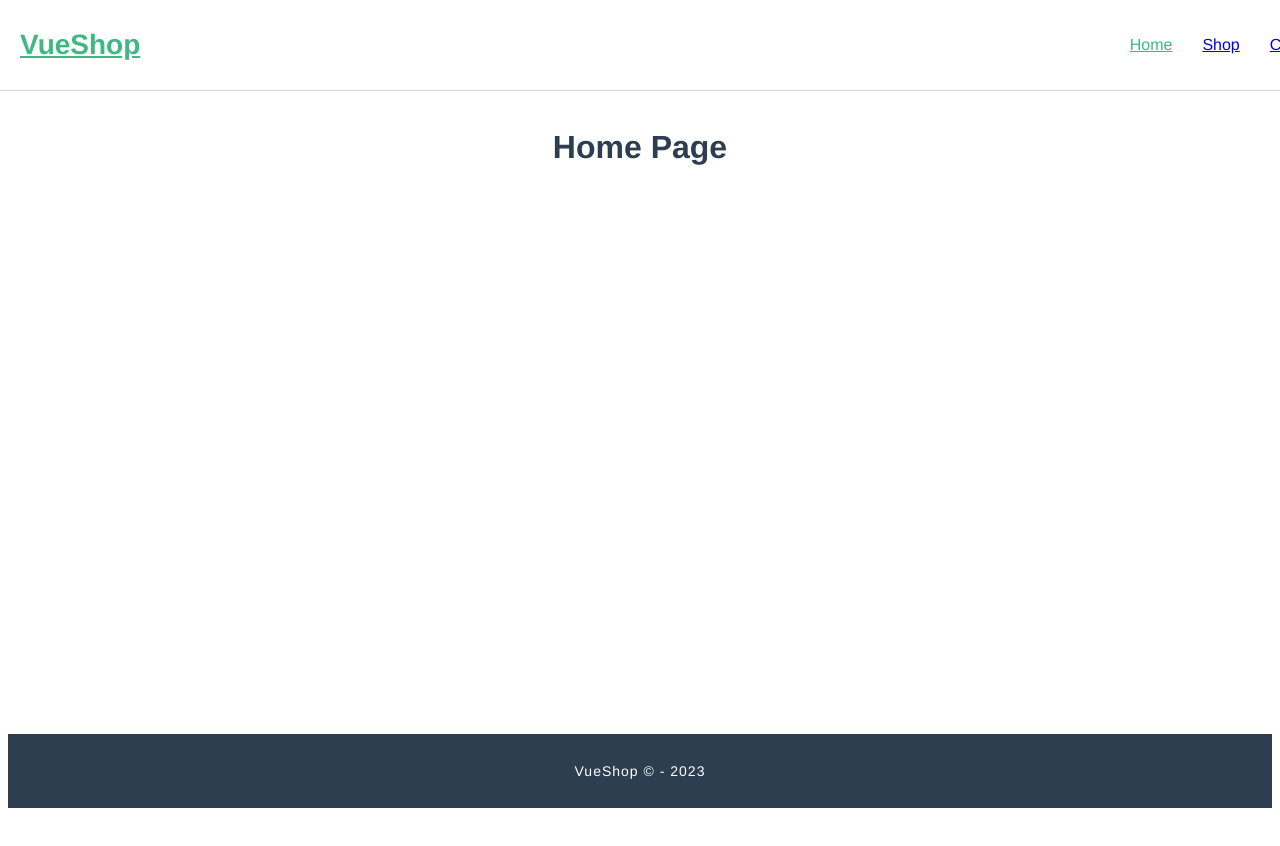
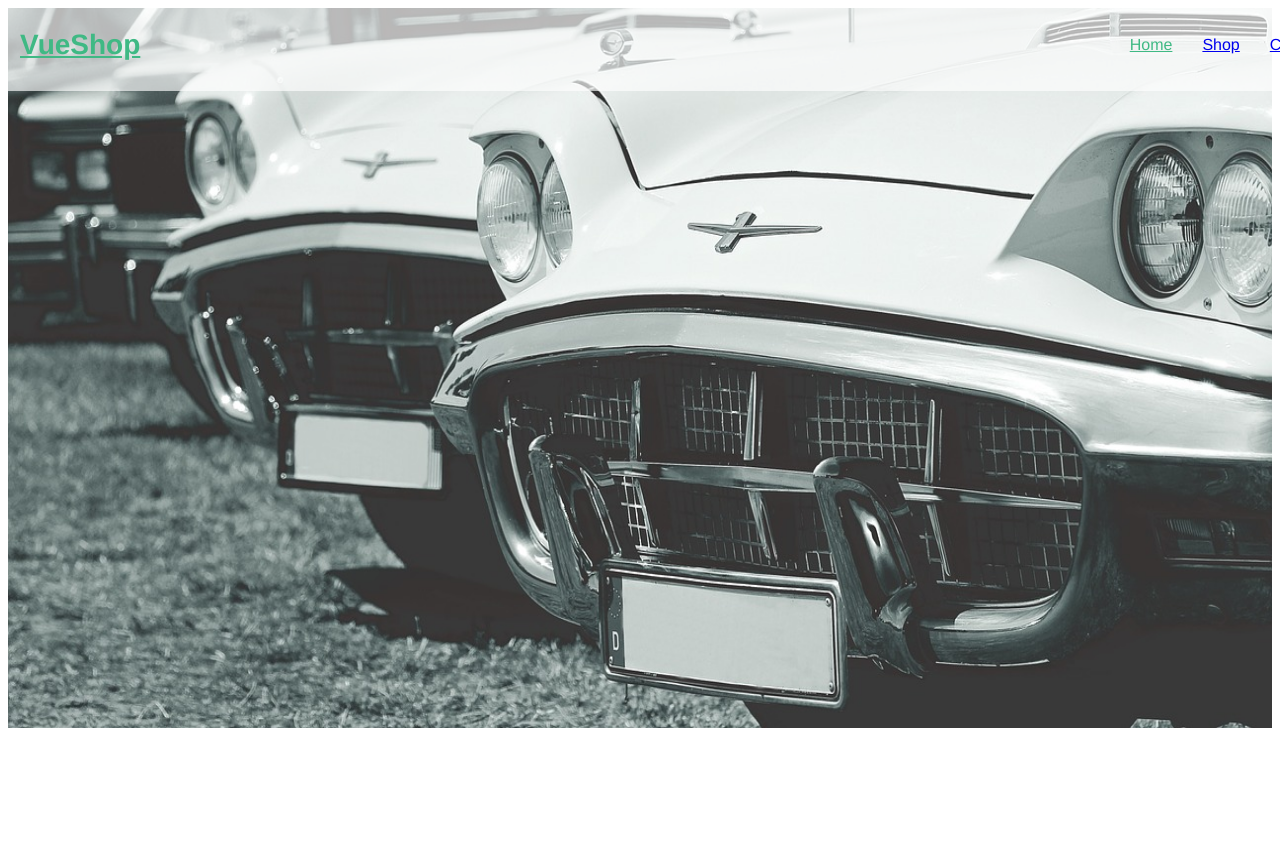
Before and after one commit to KacperNlp/Vue-SHOP, a Vue app: page / in a window 1280 px wide. Shown: the top 846 px of the page. Before the commit the page ends 816 px from the top, so only its background shows below. Built offline with nearby package versions, Linux system fonts and the light colour scheme; the HTML template or start-up script is replaced by a standard one.

Commit message:
Add different behaviour for nav/header

```diff
--- a/src/App.vue
+++ b/src/App.vue
@@ -20,7 +20,7 @@ export default {
 #app {
   display: flex;
   flex-direction: column;
-  min-height: 100vh;
+  min-height: 300vh;
   font-family: Avenir, Helvetica, Arial, sans-serif;
   -webkit-font-smoothing: antialiased;
   -moz-osx-font-smoothing: grayscale;
@@ -30,6 +30,6 @@ export default {
 
 .main {
   flex-grow: 1;
-  margin: 100px 0;
+  margin-bottom: 100px;
 }
 </style>
--- a/src/layout/TheHeader/TheHeader.vue
+++ b/src/layout/TheHeader/TheHeader.vue
@@ -1,5 +1,5 @@
 <template>
-  <header class="header">
+  <header class="header" :class="{ 'header-scroll': isScrollActive }">
     <div class="header-content">
       <router-link to="/" class="header-logo">VueShop</router-link>
       <button
@@ -32,11 +32,14 @@
   </header>
 </template>
 <script>
+const BREAK_POINT_FOR_NAV_SCROLL = 20;
+
 export default {
   name: "TheHeader",
   data() {
     return {
       isNavigationActive: false,
+      isScrollActive: false,
     };
   },
 
@@ -44,18 +47,41 @@ export default {
     handleVisibilityOfNavigation() {
       this.isNavigationActive = !this.isNavigationActive;
     },
+
+    onScroll() {
+      const { scrollY } = window;
+
+      if (scrollY > BREAK_POINT_FOR_NAV_SCROLL) {
+        this.isScrollActive = true;
+      } else {
+        this.isScrollActive = false;
+      }
+    },
+  },
+
+  mounted() {
+    window.addEventListener("scroll", this.onScroll);
   },
 };
 </script>
 <style lang="scss">
+body:has(.is-active) {
+  overflow: hidden;
+}
+
 .header {
   position: fixed;
   top: 0;
   left: 0;
   width: 100%;
   padding: 20px;
-  border-bottom: 1px solid #ddd;
-  background: #fff;
+  border-bottom: 1px solid transparent;
+  background: rgba(255, 255, 255, 0.65);
+
+  &.header-scroll {
+    border-bottom: 1px solid #ddd;
+    background: #fff;
+  }
 
   &-content {
     display: flex;
@@ -152,6 +178,7 @@ export default {
     width: auto;
     height: auto;
     padding: 0;
+    background: transparent;
   }
 
   &.is-active {
--- a/src/pages/HomePage/HomePage.vue
+++ b/src/pages/HomePage/HomePage.vue
@@ -1,9 +1,12 @@
 <template>
-  <div><h1>Home Page</h1></div>
+  <section-banner></section-banner>
 </template>
 <script>
+import SectionBanner from "@/sections/SectionBanner/SectionBanner.vue";
+
 export default {
   name: "HomePage",
+  components: { SectionBanner },
 };
 </script>
 <style></style>
--- a/src/sections/SectionBanner/SectionBanner.vue
+++ b/src/sections/SectionBanner/SectionBanner.vue
@@ -0,0 +1,33 @@
+<template>
+  <div class="banner">
+    <div class="banner-img">
+      <img src="../../assets/home-banner-1280.jpg" alt="Cars shop banner" />
+      <!-- <img src="../../assets/home-banner-640.jpg" alt="Cars shop banner" /> -->
+    </div>
+  </div>
+</template>
+<script>
+export default {
+  name: "SectionBanner",
+};
+</script>
+<style lang="scss">
+.banner {
+  width: 100%;
+  height: 40vh;
+
+  @media (min-width: 1024px) {
+    height: 90vh;
+  }
+
+  .banner-img {
+    width: 100%;
+    height: 100%;
+
+    img {
+      width: 100%;
+      height: 100%;
+    }
+  }
+}
+</style>
```
Also changed, not shown: src/assets/home-banner-1280.jpg (added), src/assets/home-banner-640.jpg (added).
